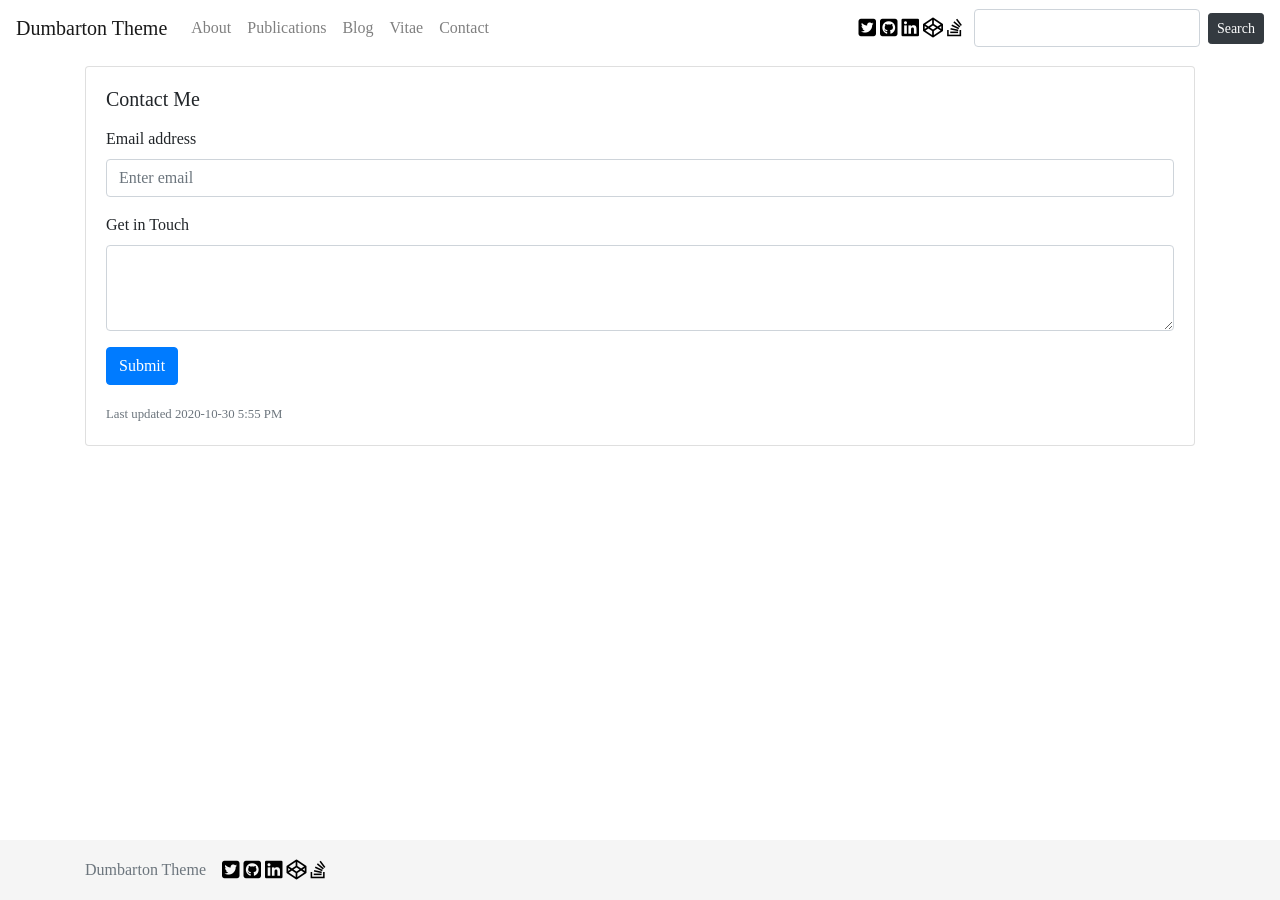
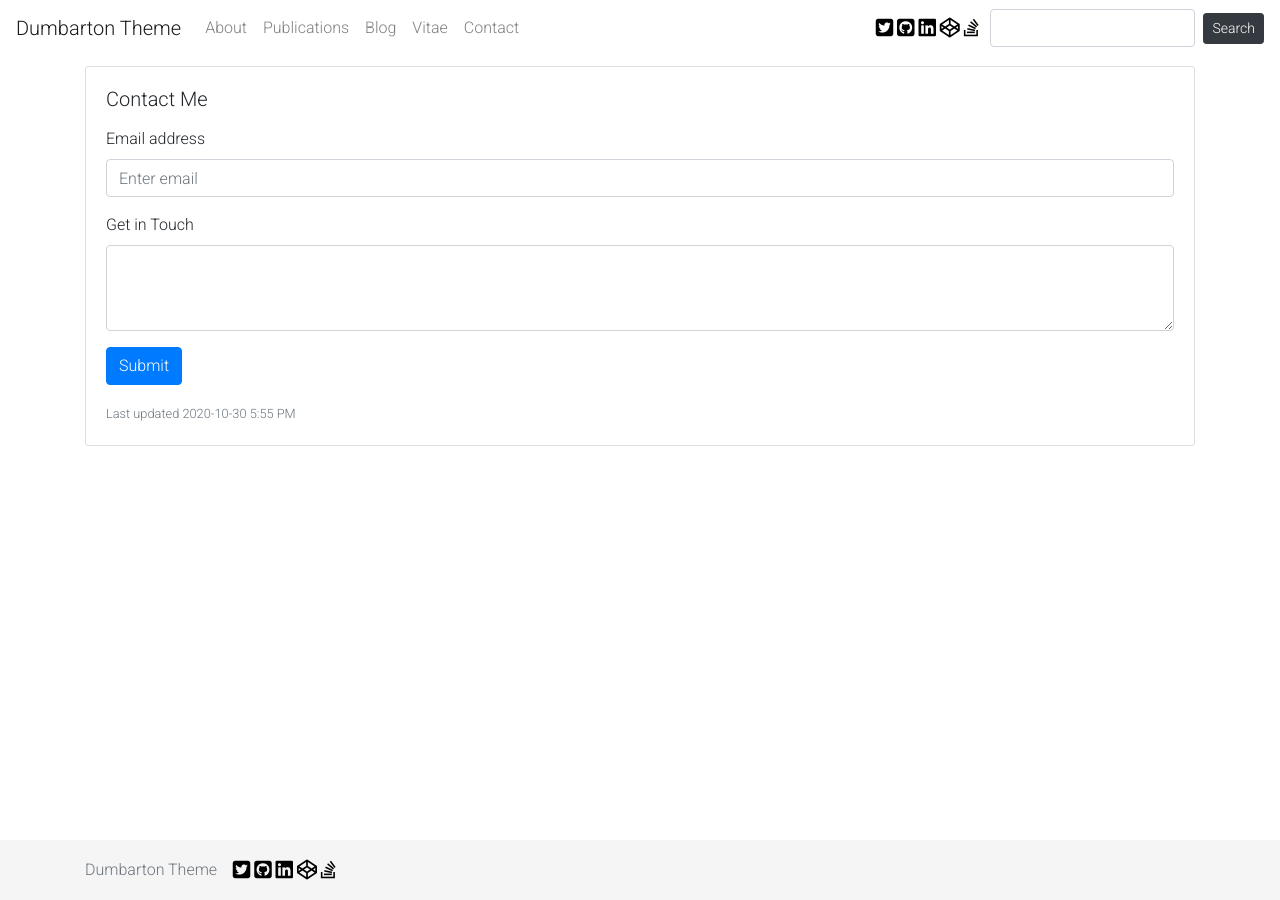
Before and after one commit to tcbutler320/Jekyll-Theme-Dumbarton, a Jekyll site: the page built from pages/contact.html, in a window 1280 px wide. Built offline with Jekyll 4.4.1, drawn with Linux system fonts in a browser that asks for light colours; nearby versions of some CDN libraries.

Commit message:
update google font api integration

```diff
--- a/_config.yml
+++ b/_config.yml
@@ -36,8 +36,9 @@ phonenumber:
 nav-color: transparent                               # options: light, dark, transparent, primary | Change the color of the navbar
 footer-color:
 home-highlights-color:
-font: Crimson Text                             # Choose any Google API Font,see a list here https://fonts.google.com/?
-                                               #        My Top choices are [Bitter,Crimson Text]
+google-font: Roboto:wght@300 #Itim #Crimson+Text                            # Choose any Google API Font,see a list here https://fonts.google.com/?
+google-font-name: Roboto #Itim #Crimson Text
+#        My Top choices are [Bitter,Crimson Text]
 nav-dIcon: "fas fa-caret-down"                 # Change the navbar dropdown (for mobile or small screen sizes) to any fontawesome icon. for a list of icons visit https://fontawesome.com/
 animate:                                       # false or true, uses animate.css to animate certain functions
 # =======================================#     # These options include popups, modals, and toasts designed to
--- a/_includes/head.html
+++ b/_includes/head.html
@@ -49,8 +49,9 @@
 <!-- meta name="geo.placename" content="city/town"><eg. content="New York City" -->
 
 <!-- Link to an external CSS file -->
+<link href="https://fonts.googleapis.com/css2?family={{ site.google-font }}&display=swap" rel="stylesheet">
+
 <link rel="stylesheet" href="/css/main.css">
-<link rel="stylesheet" href="https://fonts.googleapis.com/css?family=Tangerine">
 <!-- BootStrap CDN -->
 <link rel="stylesheet" href="https://stackpath.bootstrapcdn.com/bootstrap/4.3.1/css/bootstrap.min.css" integrity="sha384-ggOyR0iXCbMQv3Xipma34MD+dH/1fQ784/j6cY/iJTQUOhcWr7x9JvoRxT2MZw1T" crossorigin="anonymous">
 <link rel="stylesheet" href="https://cdnjs.cloudflare.com/ajax/libs/animate.css/4.1.1/animate.min.css"/>
@@ -96,8 +97,8 @@
 <!-- Used for adding in-document CSS -->
 <style>
 body {
-        font-family: '{{ site.font }}', serif;
-      }
+  font-family: '{{ site.google-font-name }}', cursive;
+}
 </style>
 
 
--- a/_sass/main.scss
+++ b/_sass/main.scss
@@ -1,5 +1,8 @@
 /* Sticky footer styles
 -------------------------------------------------- */
+
+
+
 html {
     position: relative;
     min-height: 100%;
```
Also changed, not shown: _sass/_variables.scss (added).
